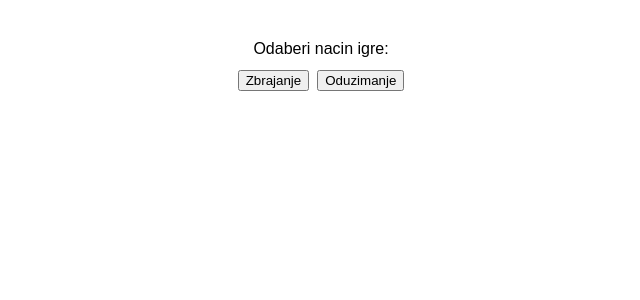
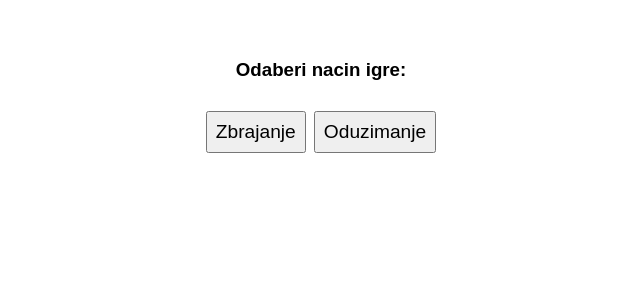
Before and after one commit to ikovic/addition, a React (Create React App) app: page / in a window 1280 px wide. Shown: the top 300 px of the page, without its empty margins (319-959 px from the left). Built offline with nearby package versions, Linux system fonts and the light colour scheme.

Commit message:
Silly styling

```diff
--- a/src/App.css
+++ b/src/App.css
@@ -88,7 +88,6 @@ table.additionTable tr td:first-child {
   flex-direction: column;
 }
 
-
 /* Menu */
 .menu {
   width: 100%;
@@ -96,7 +95,7 @@ table.additionTable tr td:first-child {
   flex-direction: column;
   justify-content: center;
   align-items: center;
-  margin: 2.5rem 0;
+  margin-top: 2.5rem;
 }
 
 .menuButtons {
@@ -105,4 +104,6 @@ table.additionTable tr td:first-child {
 
 .menuButton {
   margin: 0.25rem;
+  padding: 0.5rem;
+  font-size: 1.2rem;
 }
--- a/src/components/Menu.js
+++ b/src/components/Menu.js
@@ -4,7 +4,7 @@ import { MODE } from './../constants';
 
 const Menu = ({ onModeSelect }) => (
   <div className="menu">
-    Odaberi nacin igre:
+    <h3>Odaberi nacin igre:</h3>
     <div className="menuButtons">
       <button className="menuButton" onClick={() => onModeSelect(MODE.ADDITION)}>
         Zbrajanje
```
